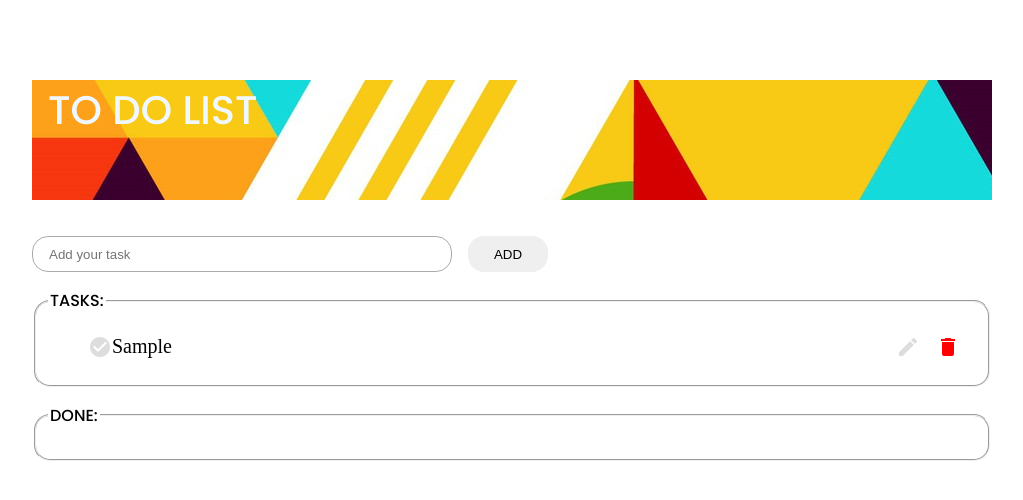
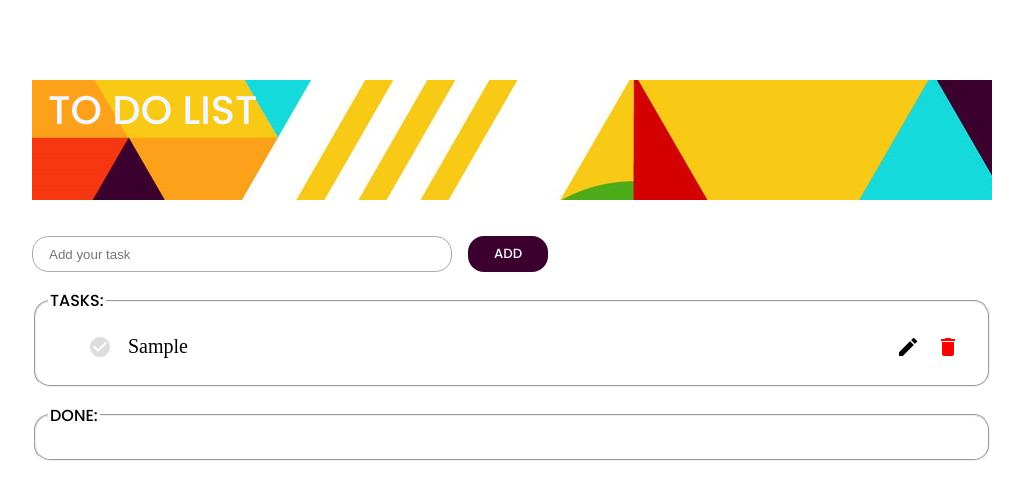
Before and after one commit to Hanna2m/ToDoList, a plain HTML site: page index.html in a window 1280 px wide. Both pictures are taken after typing "Sample" into the empty fields and a click on the button "ADD". Shown: the whole page, without its empty margins (128-1151 px from the left). Drawn offline with Linux system fonts and the light colour scheme.

Commit message:
Style btns

```diff
--- a/index.js
+++ b/index.js
@@ -29,7 +29,7 @@ function add() {
   editTaskButton.className = "material-icons";
   let editTxt = document.createTextNode("edit");
   editTaskButton.style.height = "24px";
-  editTaskButton.style.color = "#DDDDDD";
+  editTaskButton.style.color = "3A002D";
   editTaskButton.appendChild(editTxt);
   li.appendChild(editTaskButton);
 
--- a/styles.css
+++ b/styles.css
@@ -36,6 +36,10 @@ button {
   width: 80px;
   border-radius: 16px;
   border: none;
+  background-color:#3B002E;
+  color: aliceblue;
+  font-family: "Poppins", sans-serif;
+
 }
 
 li {
@@ -75,3 +79,7 @@ legend {
   position: absolute;
   right: 56px;
 }
+
+#check-icon {
+  margin-right: 16px;
+}
```
